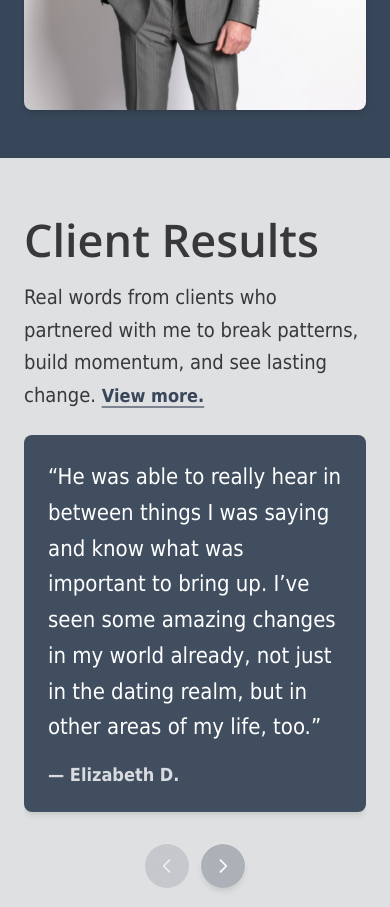
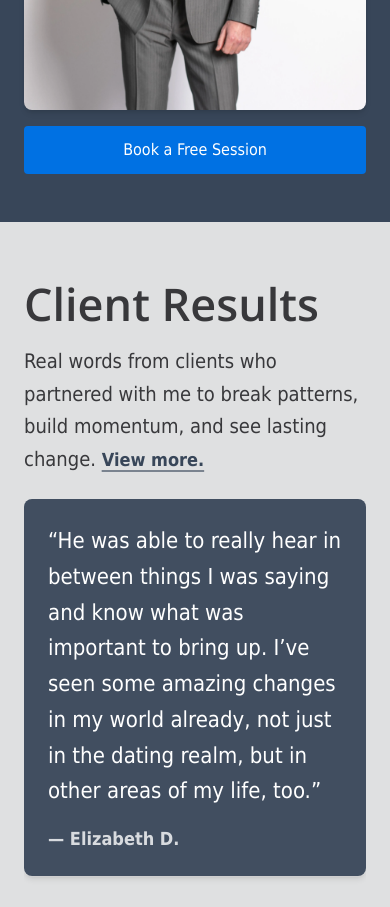
Before and after one commit to michaelzick/michaelzick.com, a Next.js app: page / in a window 390 px wide. Shown: the part 5440-6347 px from the top of the page. Built offline with nearby package versions, Linux system fonts and the light colour scheme.

Commit message:
mobile only specialties cta

```diff
--- a/components/sections/SpecialtiesSection.tsx
+++ b/components/sections/SpecialtiesSection.tsx
@@ -2,6 +2,7 @@
 
 import Image from 'next/image';
 import type { RefObject } from 'react';
+import TrackedCtaLink from '../TrackedCtaLink';
 import { useFadeInOnScroll } from '../hooks/useFadeInOnScroll';
 
 interface SpecialtiesSectionProps {
@@ -46,6 +47,13 @@ export function SpecialtiesSection({ sectionRef, titleRef, scrollMarginTop, isVi
                 className="object-cover object-top"
               />
             </div>
+            <TrackedCtaLink
+              href="https://calendly.com/michaelzick/45min"
+              className="btn mt-4 w-full text-base !px-6 !py-3 md:hidden"
+              location="specialties_mobile"
+            >
+              Book a Free Session
+            </TrackedCtaLink>
           </div>
           <div className="order-1 md:order-2 space-y-6">
             <h2
```
